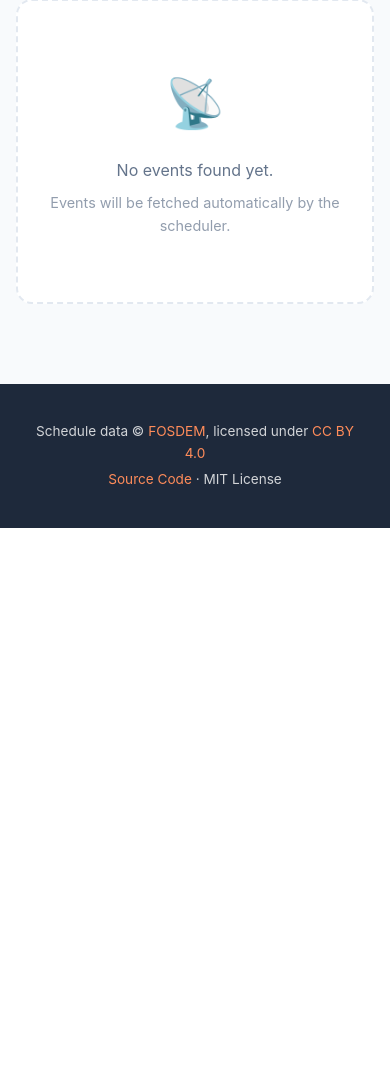
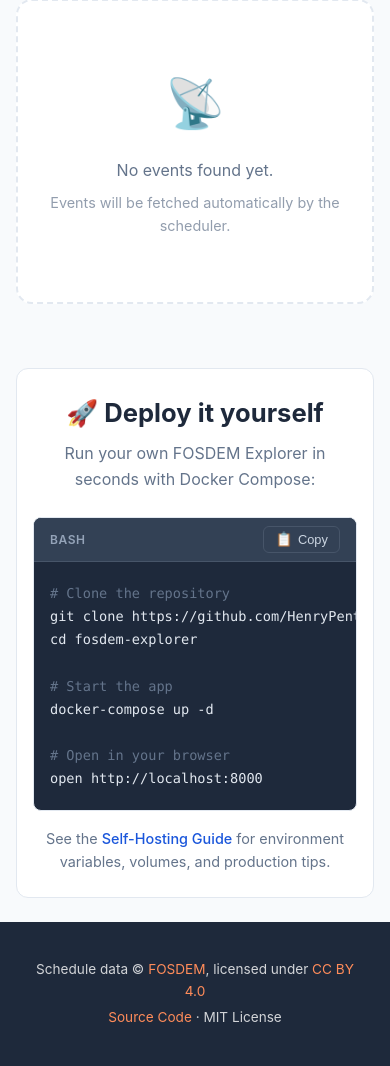
Before and after one commit to HenryPenton/fosdem-atlas, a FastAPI app: page / in a window 390 px wide. Shown: the part 316-1382 px from the top of the page. Before the commit the page ends 844 px from the top, so only its background shows below. Run offline with FastAPI, Linux system fonts and the light colour scheme; data that the repository does not hold is empty.

Commit message:
feat: enhance documentation and self-hosting experience with new guides and deployment instructions

```diff
--- a/src/static/css/style.css
+++ b/src/static/css/style.css
@@ -2062,6 +2062,128 @@ footer p {
     border-left-color: var(--success-color);
 }
 
+/* Deploy Section */
+.deploy-section {
+    margin-top: 4rem;
+    padding: 2.5rem 2rem;
+    background: var(--card-background);
+    border: 1px solid var(--border-color);
+    border-radius: 12px;
+    text-align: center;
+}
+
+.deploy-heading {
+    font-size: 1.6rem;
+    font-weight: 700;
+    margin-bottom: 0.5rem;
+    color: var(--text-color);
+}
+
+.deploy-description {
+    color: var(--text-muted);
+    margin-bottom: 1.5rem;
+}
+
+.deploy-link {
+    margin-top: 1rem;
+    font-size: 0.9rem;
+    color: var(--text-muted);
+}
+
+.deploy-link a {
+    color: var(--primary-color);
+    text-decoration: none;
+    font-weight: 500;
+}
+
+.deploy-link a:hover {
+    text-decoration: underline;
+}
+
+/* Code Block */
+.code-block {
+    text-align: left;
+    max-width: 600px;
+    margin: 0 auto;
+    border: 1px solid var(--border-color);
+    border-radius: 8px;
+    overflow: hidden;
+    background: #1e293b;
+}
+
+.code-block-header {
+    display: flex;
+    justify-content: space-between;
+    align-items: center;
+    padding: 0.5rem 1rem;
+    background: #334155;
+    border-bottom: 1px solid #475569;
+}
+
+.code-block-lang {
+    font-size: 0.75rem;
+    font-weight: 600;
+    text-transform: uppercase;
+    color: #94a3b8;
+    letter-spacing: 0.05em;
+}
+
+.copy-btn {
+    display: inline-flex;
+    align-items: center;
+    gap: 0.35rem;
+    padding: 0.3rem 0.7rem;
+    background: transparent;
+    border: 1px solid #475569;
+    border-radius: 6px;
+    color: #cbd5e1;
+    font-size: 0.8rem;
+    cursor: pointer;
+    transition: background 0.15s, border-color 0.15s;
+}
+
+.copy-btn:hover {
+    background: #475569;
+    border-color: #64748b;
+}
+
+.copy-btn--copied {
+    border-color: var(--success-color);
+    color: var(--success-color);
+}
+
+.copy-btn-icon {
+    font-size: 0.85rem;
+}
+
+.code-block-body {
+    margin: 0;
+    padding: 1.25rem 1rem;
+    overflow-x: auto;
+    font-family: 'SF Mono', 'Fira Code', 'Cascadia Code', Consolas, monospace;
+    font-size: 0.85rem;
+    line-height: 1.7;
+    color: #e2e8f0;
+}
+
+.code-block-body code {
+    font-family: inherit;
+}
+
+.code-comment {
+    color: #64748b;
+}
+
+@media (max-width: 640px) {
+    .deploy-section {
+        padding: 1.5rem 1rem;
+    }
+
+    .code-block {
+        max-width: 100%;
+    }
+}
+
 @media (max-width: 640px) {
     .toast-container {
         bottom: 1rem;
--- a/src/templates/index.html
+++ b/src/templates/index.html
@@ -135,5 +135,54 @@
         <p class="no-events-hint">Events will be fetched automatically by the scheduler.</p>
     </div>
     {% endif %}
+
+    <section class="deploy-section">
+        <h2 class="deploy-heading">🚀 Deploy it yourself</h2>
+        <p class="deploy-description">Run your own FOSDEM Explorer in seconds with Docker Compose:</p>
+        <div class="code-block">
+            <div class="code-block-header">
+                <span class="code-block-lang">bash</span>
+                <button class="copy-btn" aria-label="Copy to clipboard" data-copy-target="deploy-snippet">
+                    <span class="copy-btn-icon">📋</span>
+                    <span class="copy-btn-label">Copy</span>
+                </button>
+            </div>
+            <pre class="code-block-body" id="deploy-snippet"><code><span class="code-comment"># Clone the repository</span>
+git clone https://github.com/HenryPenton/fosdem-explorer.git
+cd fosdem-explorer
+
+<span class="code-comment"># Start the app</span>
+docker-compose up -d
+
+<span class="code-comment"># Open in your browser</span>
+open http://localhost:8000</code></pre>
+        </div>
+        <p class="deploy-link">See the <a href="https://github.com/HenryPenton/fosdem-explorer/blob/main/SELF_HOSTING.md">Self-Hosting Guide</a> for environment variables, volumes, and production tips.</p>
+    </section>
 </div>
 {% endblock %}
+
+{% block scripts %}
+<script>
+(function () {
+    document.querySelectorAll('.copy-btn').forEach(function (btn) {
+        btn.addEventListener('click', function () {
+            var targetId = btn.getAttribute('data-copy-target');
+            var target = document.getElementById(targetId);
+            if (!target) return;
+            var text = target.textContent || '';
+            navigator.clipboard.writeText(text).then(function () {
+                btn.classList.add('copy-btn--copied');
+                btn.querySelector('.copy-btn-label').textContent = 'Copied!';
+                btn.querySelector('.copy-btn-icon').textContent = '✅';
+                setTimeout(function () {
+                    btn.classList.remove('copy-btn--copied');
+                    btn.querySelector('.copy-btn-label').textContent = 'Copy';
+                    btn.querySelector('.copy-btn-icon').textContent = '📋';
+                }, 2000);
+            });
+        });
+    });
+})();
+</script>
+{% endblock %}
```
Also changed, not shown: CONTRIBUTING.md (+49 -1 lines), ROADMAP.md (+14 -13 lines), SELF_HOSTING.md (added, +127 -0 lines), README.md.
